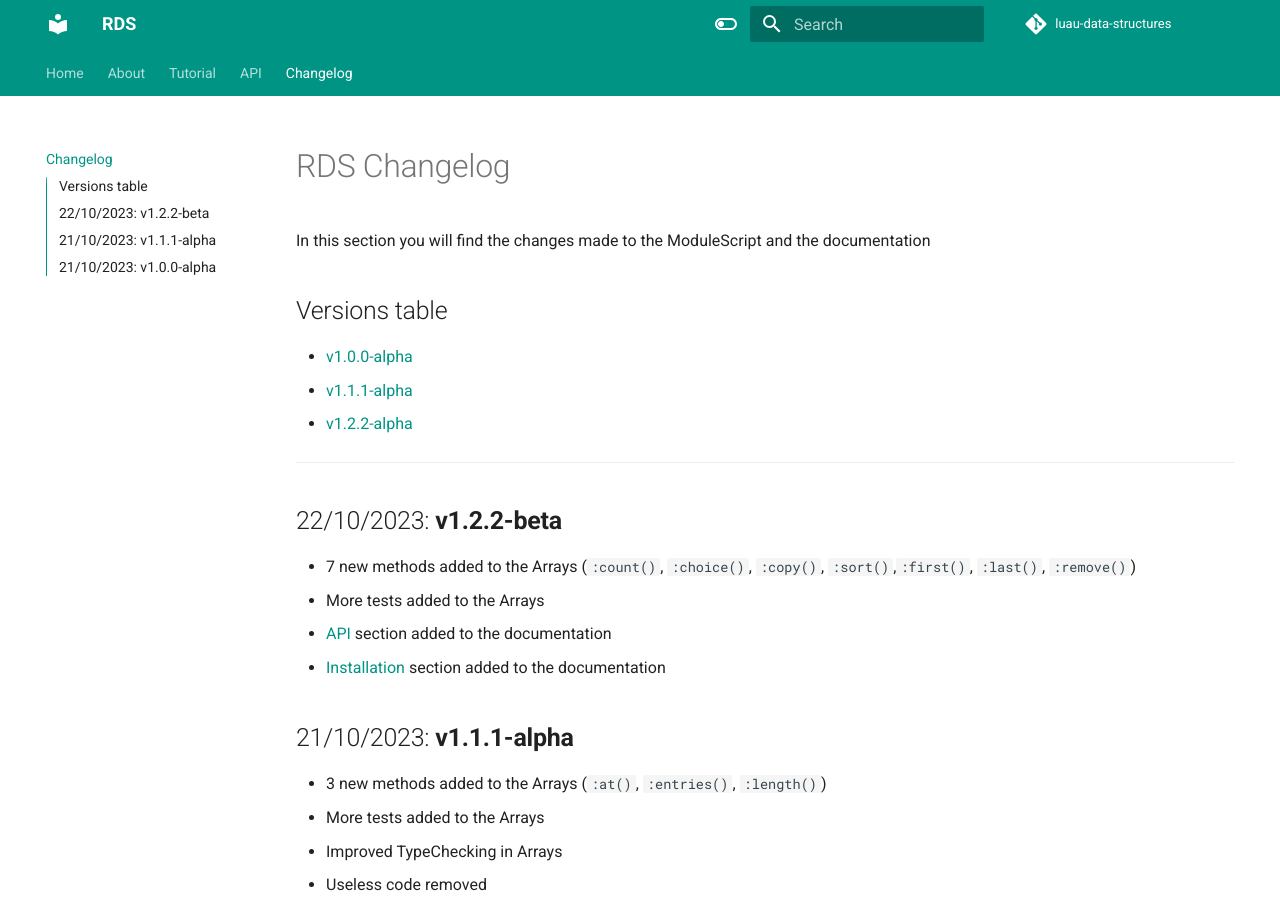
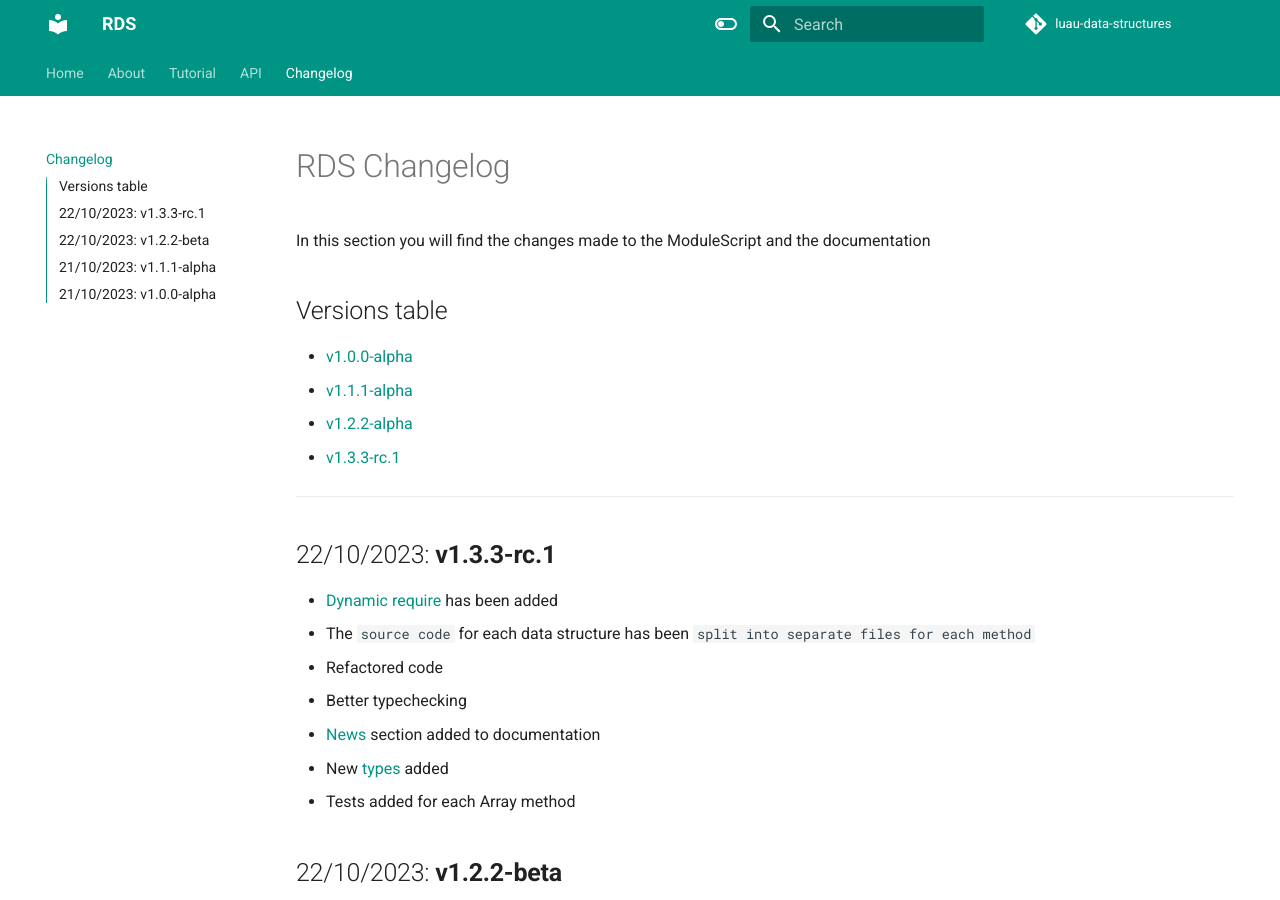
Before and after one commit to ecstatic5/luau-data-structures, an MkDocs documentation site: the page built from docs/changelog.md, in a window 1280 px wide and 900 px high. Built offline with MkDocs 1.6.1 and Material for MkDocs 9.7.7, drawn with Linux system fonts in a browser that asks for light colours; comment, search, counter and statistics services are not loaded.

Commit message:
docs: Added new version changelog

```diff
--- a/docs/changelog.md
+++ b/docs/changelog.md
@@ -6,8 +6,19 @@ In this section you will find the changes made to the ModuleScript and the docum
 - [v1.0.0-alpha](#21102023-v100-alpha)
 - [v1.1.1-alpha](#21102023-v111-alpha)
 - [v1.2.2-alpha](#22102023-v122-beta)
+- [v1.3.3-rc.1](#22102023-v133-rc1)
 
 ---
+
+## 22/10/2023: **v1.3.3-rc.1**
+
+- [Dynamic require](./news/v1.3.3-rc-1.md) has been added
+- The `source code` for each data structure has been `split into separate files for each method`
+- Refactored code
+- Better typechecking
+- [News](./news/v1.3.3-rc-1.md) section added to documentation
+- New [types](./api/types.md) added
+- Tests added for each Array method
 
 ## 22/10/2023: **v1.2.2-beta**
 
```
